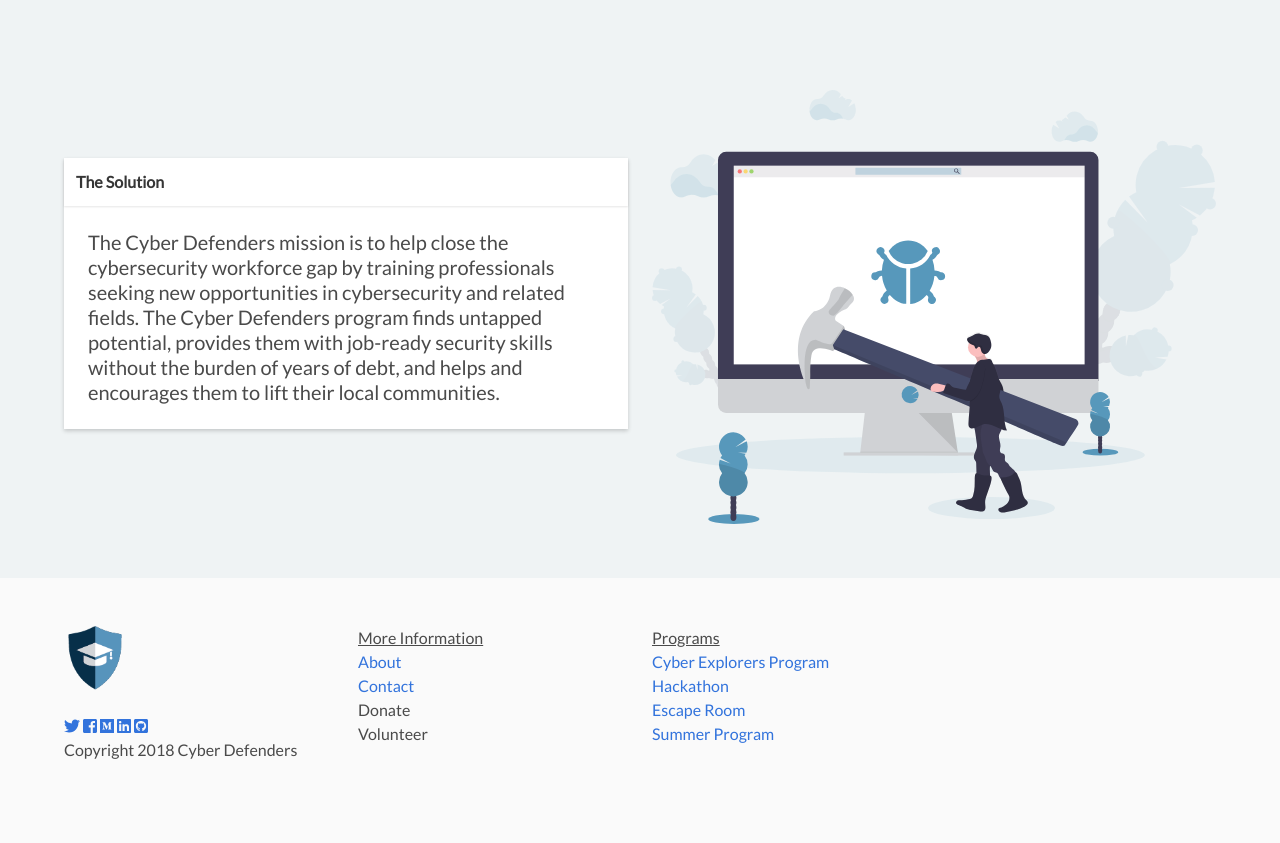
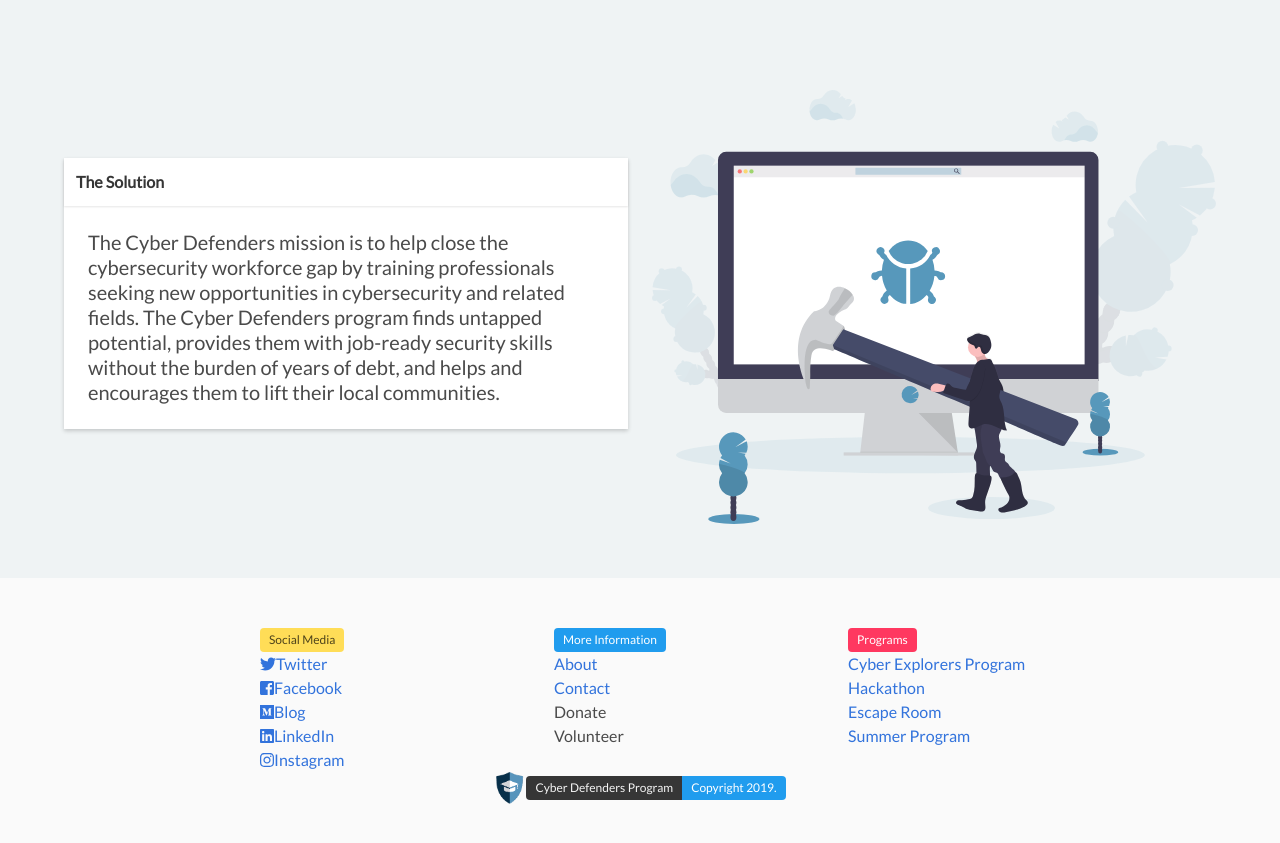
Before and after one commit to cyberdefendersprogram/www-homepage, a Jekyll site: the page built from index.html, in a window 1280 px wide and 900 px high, scrolled down 1336 px. Shown: the top 843 px of the window. Built offline with Jekyll 4.4.1, drawn with Linux system fonts in a browser that asks for light colours; nearby versions of some CDN libraries.

Commit message:
Design updates for footer

```diff
--- a/_config.yml
+++ b/_config.yml
@@ -15,6 +15,7 @@ medium: "https://medium.com/cyberdefenders"
 linkedIn: "https://www.linkedin.com/company/cyberdefenders-program/"
 twitter: "https://twitter.com/programcyber?lang=en"
 facebook: "https://www.facebook.com/thecyberdefendersprogram/"
+instagram: "https://www.instagram.com/cyberdefendersprogram/"
 bootcamp: "https://medium.com/polyswarm/your-cybersecurity-career-a-training-model-to-get-started-c1cbab40b1bb"
 
 
--- a/_includes/footer.html
+++ b/_includes/footer.html
@@ -5,35 +5,48 @@
     <footer class="footer">
         <div class="container">
           <div class="columns">
-            <div class="column">
-              <a href="#"><image src="{{ site.url }}{{ site.baseurl }}assets/images/logo.png" class="image" height="64" width="64"></a><br>
-                <span class="icon-footer"><a href="{{ site.twitter }}"><i class="fab fa-1x fa-twitter"></i></a></span>
-                <span class="icon-footer"><a href="{{ site.facebook }}"><i class="fab fa-1x fa-facebook-square"></i></a></span>
-                <span class="icon-footer"><a href="{{ site.medium }}"><i class="fab fa-1x fa-medium"></i></a></span>
-                <span class="icon-footer"><a href="{{ site.linkedIn }}"><i class="fab fa-1x fa-linkedin"></i></a></span>
-                <span class="icon-footer"><a href="{{ site.gitrepo }}"><i class="fab fa-1x fa-github-square"></i></a></span>
-                <h5>Copyright 2018 Cyber Defenders</h5><br>
+            <div class="column is-3 is-offset-2">
+            <ul>
+              <li><span class="tag is-warning">Social Media</span></li>
+              <li><span class="icon-footer"><a href="{{ site.twitter }}"><i class="fab fa-twitter"></i>Twitter</a></span></li>
+              <li><span class="icon-footer"><a href="{{ site.facebook }}"><i class="fab fa-facebook-square"></i>Facebook</a></span></li>
+              <li><span class="icon-footer"><a href="{{ site.medium }}"><i class="fab fa-medium"></i>Blog</a></span></li>
+              <li><span class="icon-footer"><a href="{{ site.linkedIn }}"><i class="fab fa-linkedin"></i>LinkedIn</a></span></li>
+              <li><span class="icon-footer"><a href="{{ site.instagram }}"><i class="fab fa-instagram"></i>Instagram</a></span></li>
+              </ul>
             </div>
-            <div class="column">
+            <div class="column is-3">
               <ul>
-                  <li><span class="footer-title">More Information</span></li>
+                  <li><span class="tag is-info">More Information</span></li>
                   <li><span class="footer-link"><a href="/">About</a></span></li>
                   <li><span class="footer-link"><a href="/contact">Contact</a></span></li>
                   <li>Donate</li>
                   <li>Volunteer</li>
               </ul>
             </div>
-            <div class="column">
+            <div class="column is-4">
               <ul>
-                <li><span class="footer-title">Programs</span>               </li>
+                <li><span class="tag is-danger">Programs</span></li>
                 <li><span class="footer-link"><a href="#">Cyber Explorers Program</a></span></li>
                 <li><span class="footer-link"><a href="/hackathons">Hackathon</a></span></li>
                 <li><span class="footer-link"><a href="/escaperoom">Escape Room</a></span></li>
                 <li><span class="footer-link"><a href="{{ site.summerProgram }}">Summer Program</a></span><br></li>
               </ul>
             </div>
-            <div class="column">
-            </div>
           </div>
         </div>
+        <div>
+            <div class="content has-text-centered">
+                <div class="control level-item">
+                    <a href="#"><image src="{{ site.url }}{{ site.baseurl }}assets/images/logo.png" class="image" height="32" width="32"></a><br>
+                        <div class="tags has-addons">
+                            <span class="tag is-dark">Cyber Defenders Program</span>
+                            <span class="tag is-info">Copyright 2019.</span>
+                        </div>
+                    </a>
+                </div>
+            </div>
+
+
+        </div>
     </footer>
--- a/_includes/navbar.html
+++ b/_includes/navbar.html
@@ -2,6 +2,7 @@
 <!--               Navbar Section                   -->
 <!---------------------------------------------------->
 <nav class="navbar" role="navigation" aria-label="main navigation">
+  <div class="container is-fluid">
     <div class="navbar-brand">
         <a class="navbar-item" href="{{site.url}}{{site.baseurl}}">
             <img src="{{site.url}}{{site.baseurl}}assets/images/logo-title.png" alt="Do no harm">
@@ -41,4 +42,5 @@
             <a href="/contact" class="navbar-item is-donate">Donate</a>
           </div>
         </div>
+  </div>
 </nav>
```
